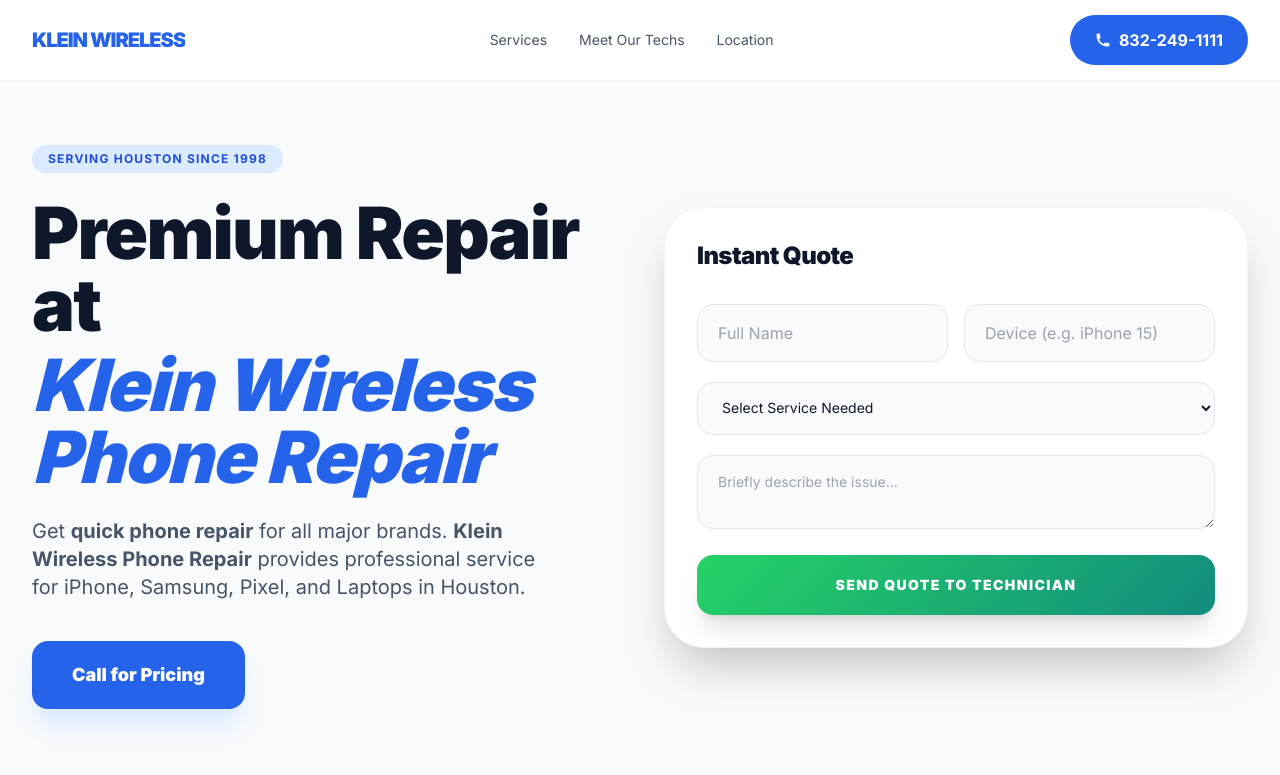
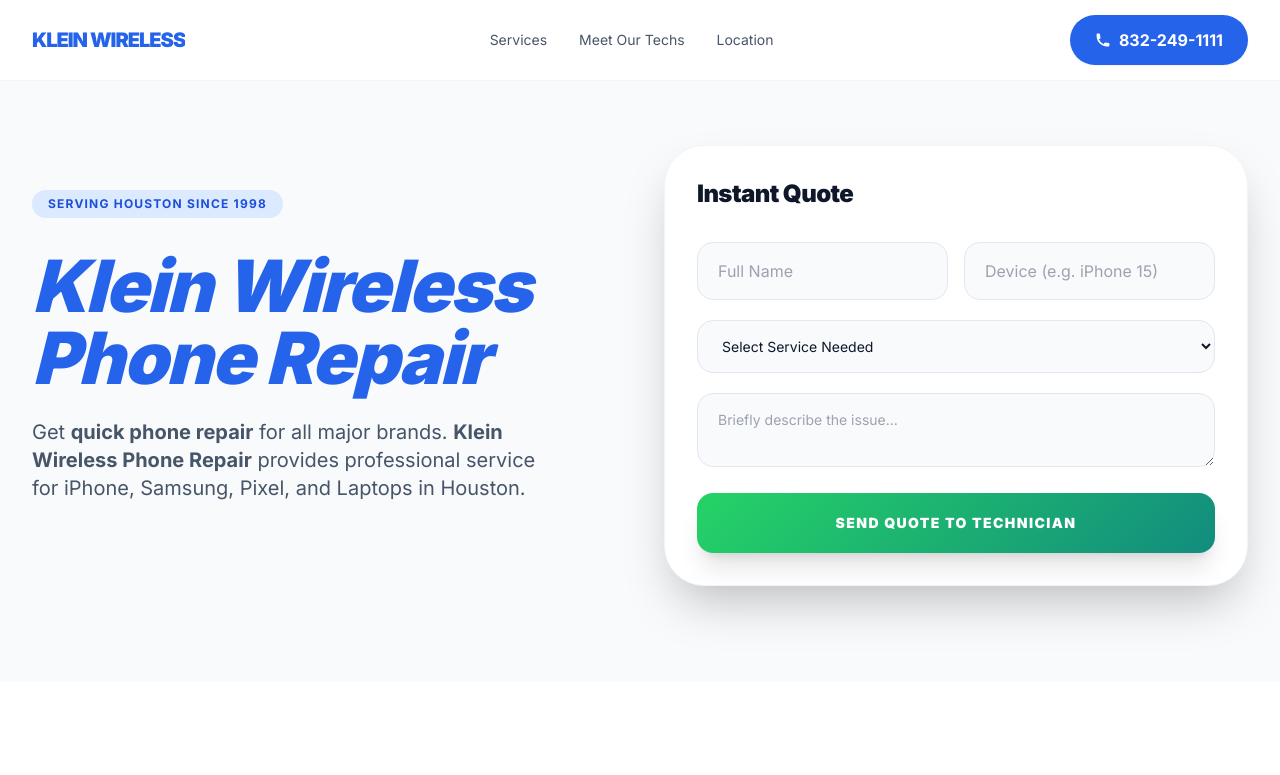
Before and after one commit to amoten1984/kleinwireless, a plain HTML site: page index.html in a window 1280 px wide. Shown: the top 775 px of the page. Drawn offline with nearby package versions, Linux system fonts and the light colour scheme.

Commit message:
Update index.html

```diff
--- a/index.html
+++ b/index.html
@@ -116,16 +116,11 @@
                             Serving Houston Since 1998
                         </span>
                         <h1 class="text-4xl md:text-5xl lg:text-7xl font-black text-slate-900 leading-tight mb-6 tracking-tight">
-                            Premium Repair at <span class="text-blue-600 italic block mt-2">Klein Wireless Phone Repair</span>
+                            <span class="text-blue-600 italic block mt-2">Klein Wireless Phone Repair</span>
                         </h1>
                         <p class="text-lg md:text-xl text-slate-600 mb-10 leading-relaxed max-w-lg">
                             Get <strong>quick phone repair</strong> for all major brands. <strong>Klein Wireless Phone Repair</strong> provides professional service for iPhone, Samsung, Pixel, and Laptops in Houston.
                         </p>
-                        <div class="flex flex-col sm:flex-row space-y-4 sm:space-y-0 sm:space-x-4">
-                            <a href="tel:8322491111" onclick="gtag('event', 'phone_call_click', {'location': 'hero'});" title="Call Klein Wireless Phone Repair for Pricing" class="text-center px-10 py-5 bg-blue-600 text-white text-lg font-black rounded-2xl shadow-xl shadow-blue-100 hover:bg-blue-700 transition transform hover:-translate-y-1">
-                                Call for Pricing
-                            </a>
-                        </div>
                     </div>
 
                     <!-- Lead Generation Form -->
```
